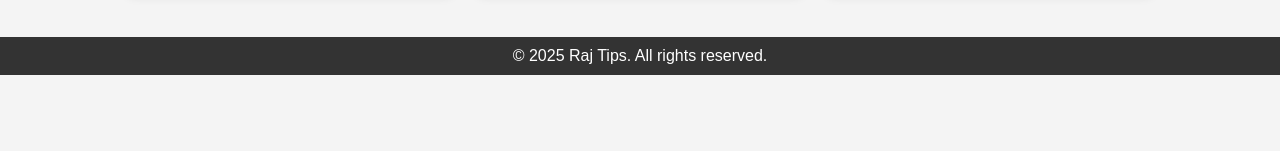
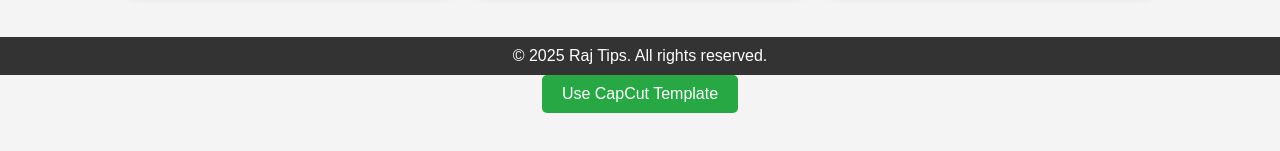
Before and after one commit to rajyadav884/raj-tips, a plain HTML site: page index.html in a window 1280 px wide. Shown: the part 187-338 px from the top of the page. Drawn offline with Linux system fonts and the light colour scheme.

Commit message:
Update index.html

```diff
--- a/index.html
+++ b/index.html
@@ -74,5 +74,10 @@
         </div>
     </div>
     <div class="footer">&copy; 2025 Raj Tips. All rights reserved.</div>
-</body>
+</body> <a href="https://www.capcut.com/template/123456789" target="_blank">
+    <button style="padding: 10px 20px; background-color: #28a745; color: white; border: none; border-radius: 5px; font-size: 16px; cursor: pointer;">
+        Use CapCut Template
+    </button>
+</a>
+
 </html>
```
